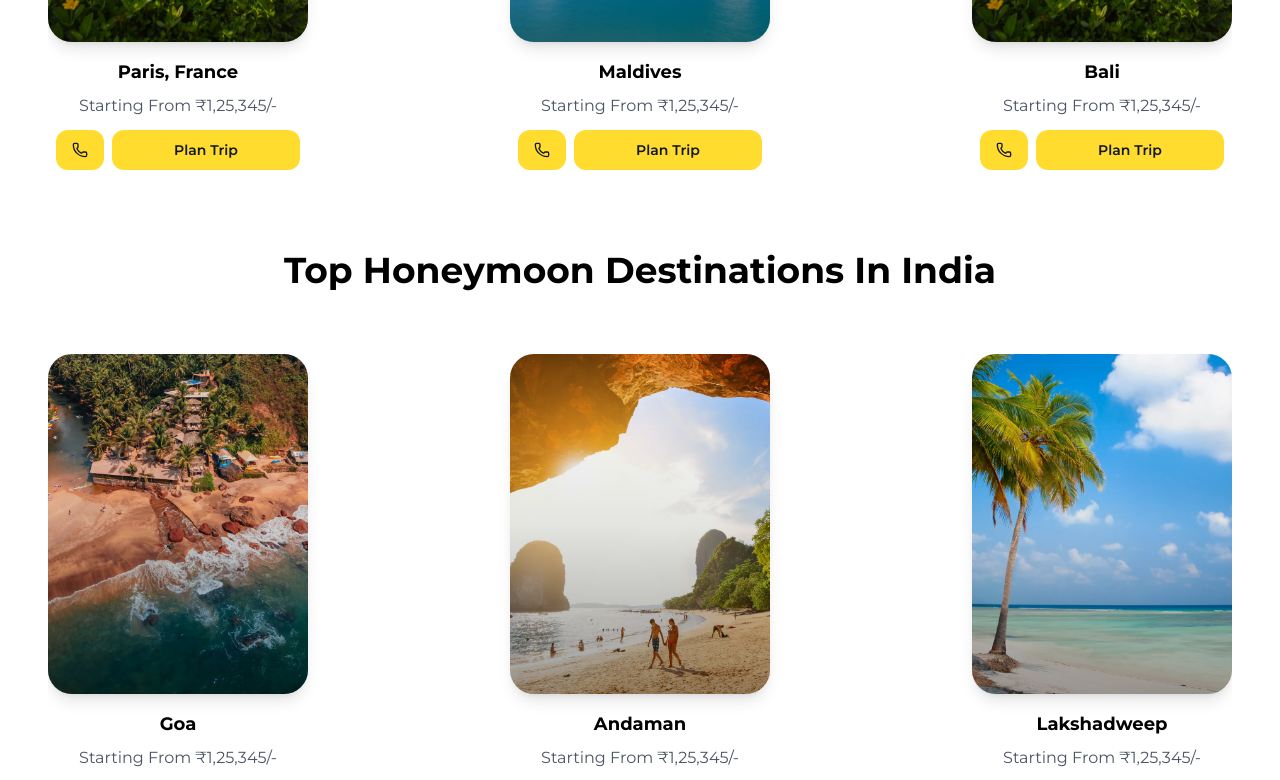
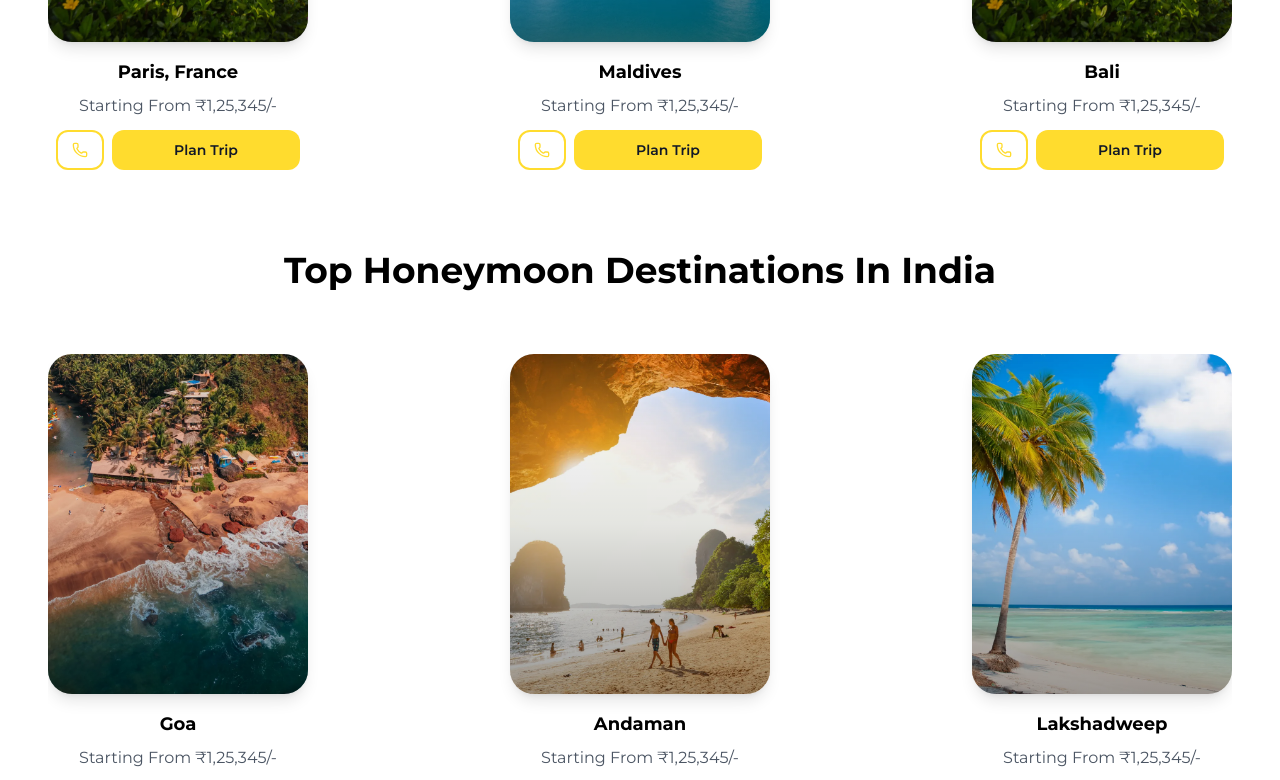
Before and after one commit to urbantrips/ut-client, a Next.js app: page /romantic in a window 1280 px wide. Shown: the part 960-1740 px from the top of the page. Built offline with nearby package versions, Linux system fonts and the light colour scheme.

Commit message:
fix: update button styling in TravelStyleDestinationCard for improved visibility and interaction

```diff
--- a/src/components/features/travel-style-destination-card.tsx
+++ b/src/components/features/travel-style-destination-card.tsx
@@ -85,7 +85,7 @@ export function TravelStyleDestinationCard({ destination, index }: TravelStyleDe
         <div className="flex gap-1 sm:gap-2 min-w-0">
           <button
             onClick={handlePhoneClick}
-            className="flex-shrink-0 w-10 sm:w-12 bg-primary text-gray-900 rounded-lg sm:rounded-xl py-1.5 sm:py-2.5 flex items-center justify-center font-semibold text-[10px] sm:text-sm hover:bg-primary/90 active:bg-primary/80 transition-colors duration-300 focus:outline-none focus:ring-2 focus:ring-primary focus:ring-offset-2"
+            className="flex-shrink-0 w-10 sm:w-12 border-2 border-primary text-primary bg-transparent rounded-lg sm:rounded-xl py-1.5 sm:py-2.5 flex items-center justify-center font-semibold text-[10px] sm:text-sm hover:bg-primary/10 active:bg-primary/20 transition-colors duration-300 focus:outline-none focus:ring-2 focus:ring-primary focus:ring-offset-2"
             aria-label={`Call about ${destination.title}`}
             type="button"
           >
```
